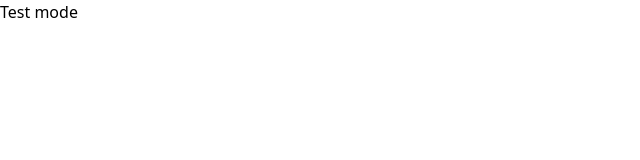
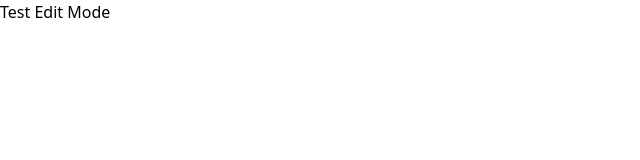
Before and after one commit to mi379/messenger-app, a Svelte app: page / in a window 1280 px wide. Shown: the top 160 px of the page, without its empty margins (0-640 px from the left). Built offline with nearby package versions, Linux system fonts and the light colour scheme.

Commit message:
test edit

```diff
--- a/src/App.svelte
+++ b/src/App.svelte
@@ -21,7 +21,7 @@
   })
 </script> -->
 
-Test mode
+Test  Edit Mode
 
 <!-- <script>
   import style from './app.css'
```
